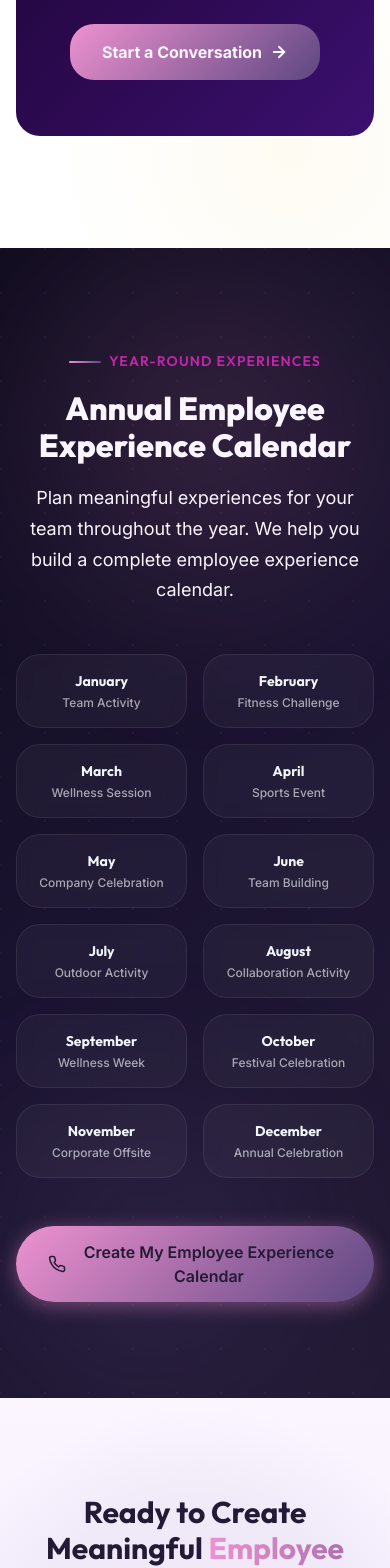
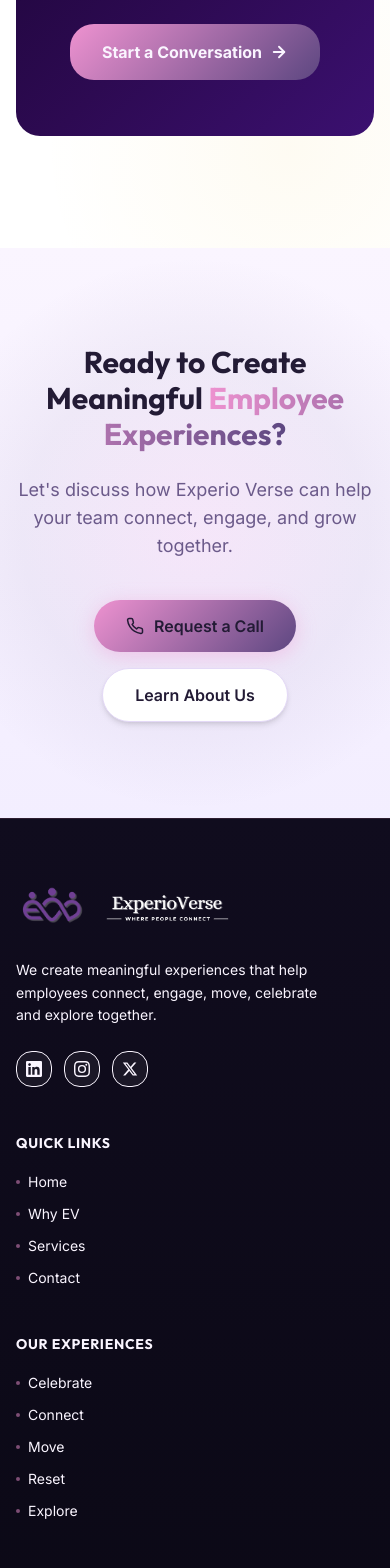
Before and after one commit to Gautamdas77/Experioverse, a Next.js app: page / in a window 390 px wide. Shown: the part 4420-5988 px from the top of the page. Built offline with nearby package versions, Linux system fonts and the light colour scheme.

Commit message:
feat(home): remove Annual Employee Experience Calendar section

```diff
--- a/src/app/page.js
+++ b/src/app/page.js
@@ -1,5 +1,4 @@
 import Link from 'next/link';
-import { Section, SectionHeader } from './components';
 import Button, { PhoneIcon, ArrowIcon } from './components/Button';
 import SolutionsCarousel from './components/SolutionsCarousel';
 import HeroSection from './components/HeroSection';
@@ -43,21 +42,6 @@ const categories = [
   },
 ];
 
-/* ─── Calendar Data ─── */
-const calendarData = [
-  { month: 'January', experience: 'Team Activity', abbr: 'JAN' },
-  { month: 'February', experience: 'Fitness Challenge', abbr: 'FEB' },
-  { month: 'March', experience: 'Wellness Session', abbr: 'MAR' },
-  { month: 'April', experience: 'Sports Event', abbr: 'APR' },
-  { month: 'May', experience: 'Company Celebration', abbr: 'MAY' },
-  { month: 'June', experience: 'Team Building', abbr: 'JUN' },
-  { month: 'July', experience: 'Outdoor Activity', abbr: 'JUL' },
-  { month: 'August', experience: 'Collaboration Activity', abbr: 'AUG' },
-  { month: 'September', experience: 'Wellness Week', abbr: 'SEP' },
-  { month: 'October', experience: 'Festival Celebration', abbr: 'OCT' },
-  { month: 'November', experience: 'Corporate Offsite', abbr: 'NOV' },
-  { month: 'December', experience: 'Annual Celebration', abbr: 'DEC' },
-];
 
 /* ─── Differentiators ─── */
 const differentiators = [
@@ -295,87 +279,6 @@ export default function HomePage() {
       {/* ═══════ OFFERED SOLUTIONS ═══════ */}
       <SolutionsCarousel />
 
-
-
-
-      {/* ═══════ ANNUAL CALENDAR ═══════ */}
-      <section id="annual-calendar" className="relative py-24 overflow-hidden" style={{ background: 'linear-gradient(135deg, #100C1E 0%, #1A1330 50%, #231B35 100%)' }}>
-        {/* Pink/purple ambient blobs */}
-        <div
-          className="absolute top-0 right-0 w-[600px] h-[600px] rounded-full pointer-events-none"
-          style={{
-            background: 'radial-gradient(circle, rgba(238,146,208,0.15) 0%, transparent 65%)',
-            filter: 'blur(50px)',
-            transform: 'translate(20%, -20%)',
-          }}
-        />
-        <div
-          className="absolute bottom-0 left-0 w-[500px] h-[500px] rounded-full pointer-events-none"
-          style={{
-            background: 'radial-gradient(circle, rgba(93,71,129,0.22) 0%, transparent 65%)',
-            filter: 'blur(50px)',
-            transform: 'translate(-20%, 20%)',
-          }}
-        />
-        {/* Dot grid */}
-        <div
-          className="absolute inset-0 pointer-events-none"
-          style={{
-            backgroundImage: 'radial-gradient(circle at 1px 1px, rgba(238,146,208,0.05) 1px, transparent 0)',
-            backgroundSize: '44px 44px',
-          }}
-        />
-
-        <div className="ev-container relative z-10">
-          <SectionHeader
-            label="Year-Round Experiences"
-            title="Annual Employee Experience Calendar"
-            subtitle="Plan meaningful experiences for your team throughout the year. We help you build a complete employee experience calendar."
-            light={true}
-          />
-
-          <div className="grid grid-cols-2 sm:grid-cols-3 md:grid-cols-4 lg:grid-cols-6 gap-4">
-            {calendarData.map((item) => (
-              <div
-                key={item.month}
-                className="rounded-xl p-4 text-center transition-all duration-300 group cursor-default"
-                style={{
-                  background: 'rgba(255,255,255,0.04)',
-                  border: '1px solid rgba(255,255,255,0.08)',
-                  backdropFilter: 'blur(8px)',
-                }}
-              >
-                <div
-                  className="text-sm font-bold mb-1"
-                  style={{
-                    fontFamily: 'var(--font-heading)',
-                    color: '#f1f5f9',
-                  }}
-                >
-                  {item.month}
-                </div>
-                <div className="text-xs font-medium" style={{ color: 'rgba(241,245,249,0.65)' }}>
-                  {item.experience}
-                </div>
-              </div>
-            ))}
-          </div>
-
-          {/* CTA */}
-          <div className="text-center mt-12">
-            <Button
-              href="/contact"
-              variant="primary"
-              size="lg"
-              icon={<PhoneIcon size={18} />}
-              id="calendar-cta"
-            >
-              Create My Employee Experience Calendar
-            </Button>
-          </div>
-        </div>
-      </section>
-
       {/* ═══════ FINAL CTA ═══════ */}
       <section className="relative py-24 overflow-hidden" id="final-cta" style={{ background: 'linear-gradient(180deg, #FAF5FF 0%, #F3EEFF 100%)' }}>
         {/* Pink glow background accent */}
```
